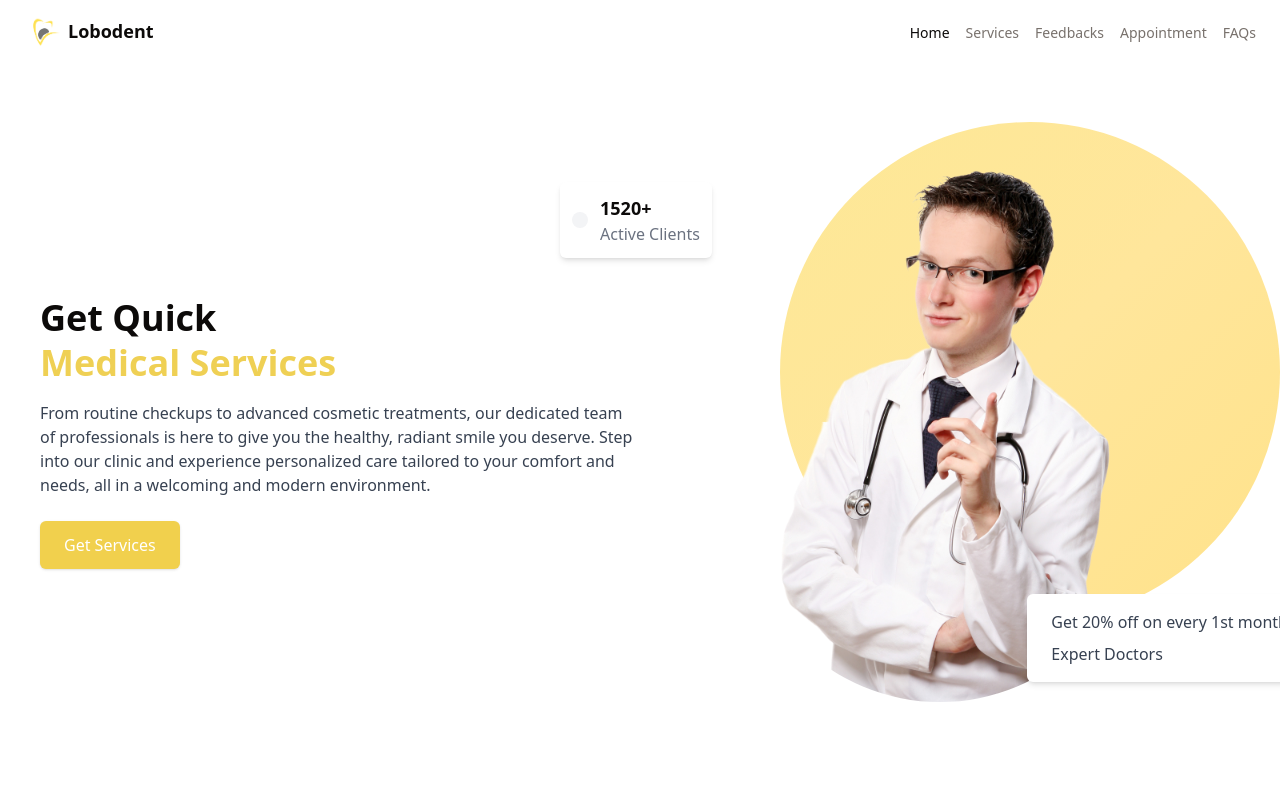
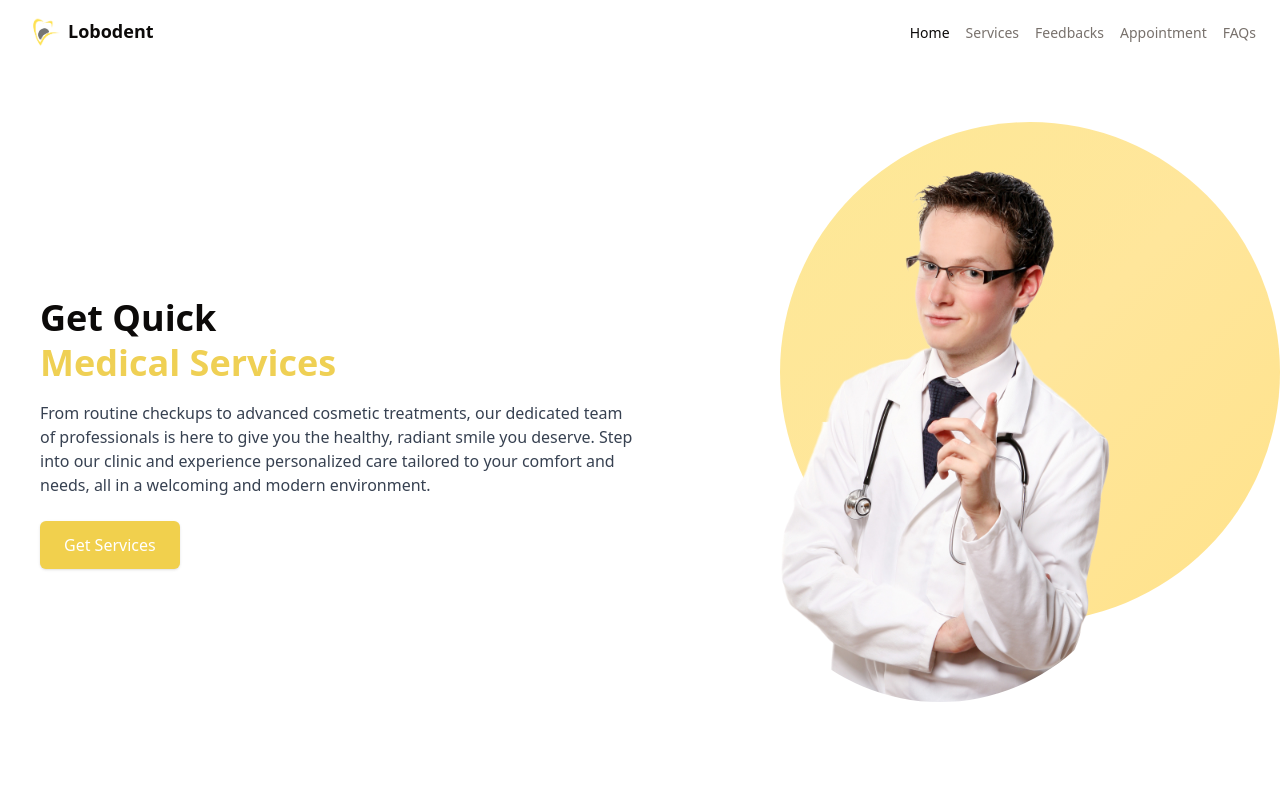
Before and after one commit to mikkouson/Dental-Clinic-Appointment-Landing-Page, a Next.js app: page / in a window 1280 px wide. Shown: the top 800 px of the page. Built offline with nearby package versions, Linux system fonts and the light colour scheme.

Commit message:
improve responsiveness

```diff
--- a/components/hero.tsx
+++ b/components/hero.tsx
@@ -19,11 +19,11 @@ export default function Header() {
       </div>
 
       <div className="relative w-full md:w-1/2 mt-10 md:mt-0 flex justify-center">
-        {/* Background Circle with Gradient */}
-        <div className="absolute -top-10 -right-10 w-[500px] h-[500px] rounded-full bg-gradient-to-br from-[#fde896] via-[#ffe69b] to-[#ffe28a]"></div>
+  {/* Background Circle with Gradient */}
+  <div className="absolute -top-10 -right-10 w-[500px] h-[500px] rounded-full bg-gradient-to-br from-[#fde896] via-[#ffe69b] to-[#ffe28a] hidden md:block"></div>
 
         {/* Doctor Image */}
-        <div className="relative z-10">
+        <div className="relative z-10 hidden md:block">
           <Image
             alt="Doctor"
             src="/images/header-bg.png"
@@ -32,31 +32,6 @@ export default function Header() {
             className="rounded-full"
           />
         </div>
-
-        {/* Active Clients Badge */}
-        <div className="absolute top-5 -left-20 flex items-center gap-3 p-3 bg-white rounded-md shadow-md z-20">
-          <div className="bg-gray-100 p-2 rounded-full">
-            <i className="ri-user-3-line text-[#ffd700] text-lg"></i>
-          </div>
-          <div>
-            <h4 className="text-lg font-bold">1520+</h4>
-            <p className="text-gray-500">Active Clients</p>
-          </div>
-        </div>
-
-        {/* Offer and Expert Badge */}
-        <div className="absolute bottom-5 -right-16 bg-white p-4 rounded-md shadow-md z-20">
-          <ul className="space-y-2">
-            <li className="flex items-center gap-2 text-gray-700">
-              <i className="ri-check-line text-[#ffd700]"></i>
-              Get 20% off on every 1st month
-            </li>
-            <li className="flex items-center gap-2 text-gray-700">
-              <i className="ri-check-line text-[#ffd700]"></i>
-              Expert Doctors
-            </li>
-          </ul>
-        </div>
       </div>
     </div>
   );
```
Also changed, not shown: 1 other file (tests, documents, lock files or other folders).
